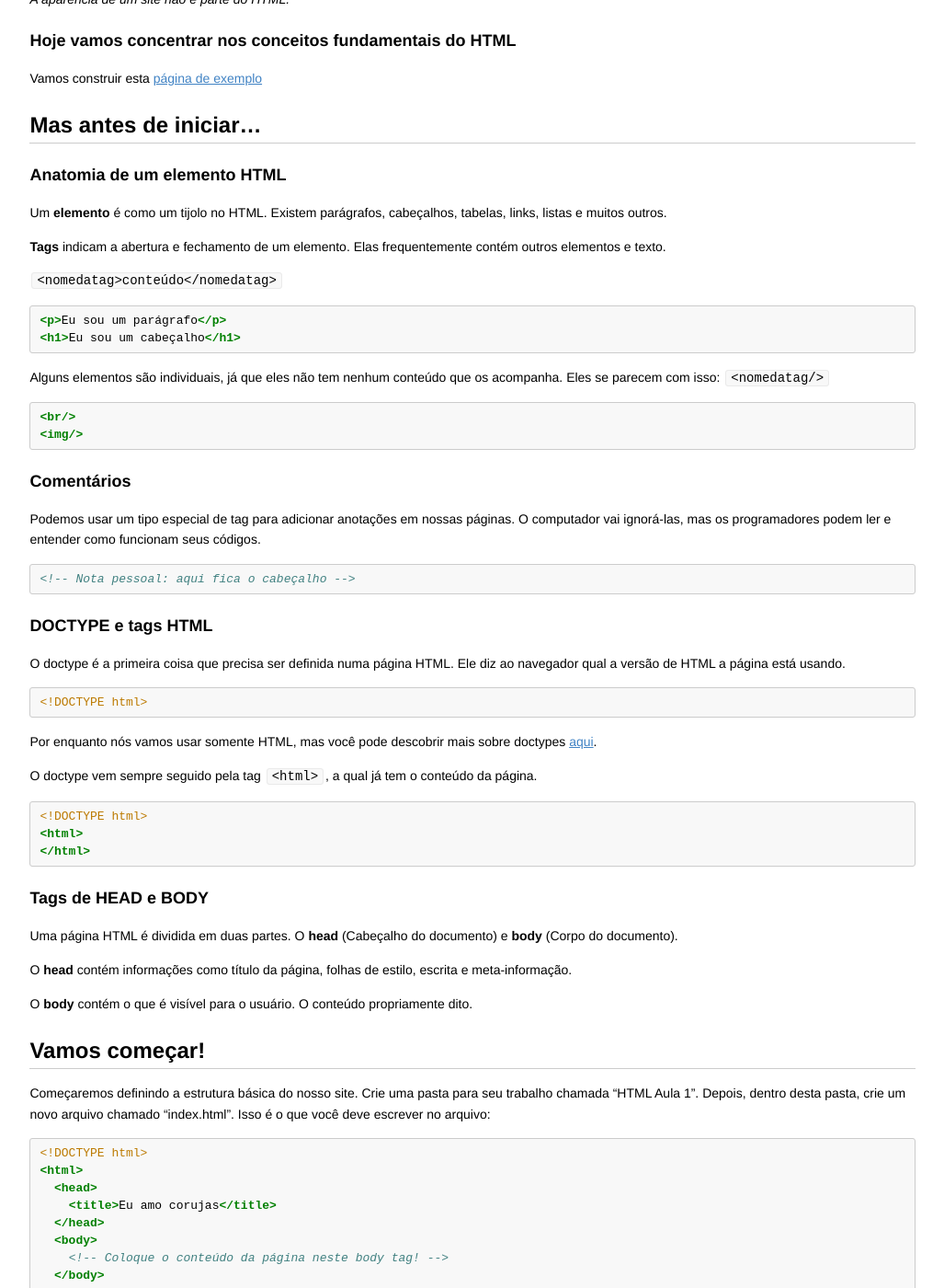
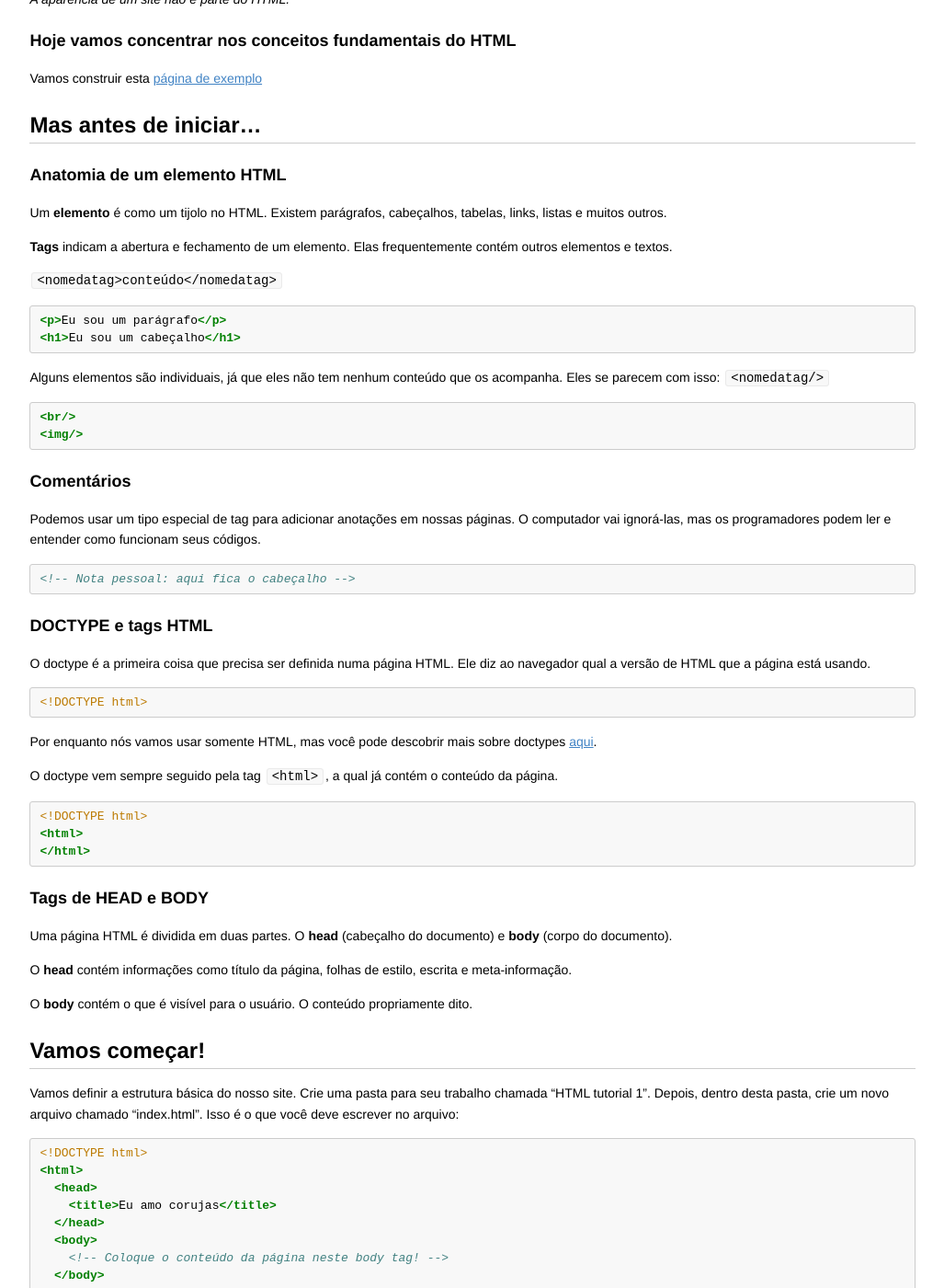
Before and after one commit to codebar/tutorials, a Jekyll site: the page built from html/lesson1/tutorial.pt.md, in a window 1280 px wide and 1400 px high, scrolled down 485 px. Shown: the whole window at 92% size, without its empty margins (126-1153 px from the left). Built offline with Jekyll 4.4.1, drawn with Linux system fonts in a browser that asks for light colours; Markdown is read by kramdown in place of the engine named in the settings; some of the changed text lies outside the part shown.

Commit message:
Portuguese: HTML lesson 1 revised.

````diff
--- a/html/lesson1/tutorial.pt.md
+++ b/html/lesson1/tutorial.pt.md
@@ -35,7 +35,7 @@ Vamos construir esta [página de exemplo](/html/lesson1/example.pt.html "Eu amo
 
 Um **elemento** é como um tijolo no HTML. Existem parágrafos, cabeçalhos, tabelas, links, listas e muitos outros.
 
-**Tags** indicam a abertura e fechamento de um elemento. Elas frequentemente contém outros elementos e texto.
+**Tags** indicam a abertura e fechamento de um elemento. Elas frequentemente contém outros elementos e textos.
 
 `<nomedatag>conteúdo</nomedatag>`
 
@@ -62,7 +62,7 @@ Podemos usar um tipo especial de tag para adicionar anotações em nossas págin
 ### DOCTYPE e tags HTML
 
 O doctype é a primeira coisa que precisa ser definida numa página HTML.
-Ele diz ao navegador qual a versão de HTML a página está usando.
+Ele diz ao navegador qual a versão de HTML que a página está usando.
 
 ```html
 <!DOCTYPE html>
@@ -70,7 +70,7 @@ Ele diz ao navegador qual a versão de HTML a página está usando.
 
 Por enquanto nós vamos usar somente HTML, mas você pode descobrir mais sobre doctypes [aqui](http://www.w3.org/wiki/Doctypes_and_markup_styles).
 
-O doctype vem sempre seguido pela tag `<html>`, a qual já tem o conteúdo da página.
+O doctype vem sempre seguido pela tag `<html>`, a qual já contém o conteúdo da página.
 
 ```html
 <!DOCTYPE html>
@@ -80,7 +80,7 @@ O doctype vem sempre seguido pela tag `<html>`, a qual já tem o conteúdo da p
 
 ### Tags de HEAD e BODY
 
-Uma página HTML é dividida em duas partes. O **head** (Cabeçalho do documento) e **body** (Corpo do documento).
+Uma página HTML é dividida em duas partes. O **head** (cabeçalho do documento) e **body** (corpo do documento).
 
 O **head** contém informações como título da página, folhas de estilo, escrita e meta-informação.
 
@@ -89,7 +89,7 @@ O **body** contém o que é visível para o usuário. O conteúdo propriamente d
 
 ## Vamos começar!
 
-Começaremos definindo a estrutura básica do nosso site. Crie uma pasta para seu trabalho chamada "HTML Aula 1". Depois, dentro desta pasta, crie um novo arquivo chamado "index.html". Isso é o que você deve escrever no arquivo:
+Vamos definir a estrutura básica do nosso site. Crie uma pasta para seu trabalho chamada "HTML tutorial 1". Depois, dentro desta pasta, crie um novo arquivo chamado "index.html". Isso é o que você deve escrever no arquivo:
 
 ```html
 <!DOCTYPE html>
````
Also changed, not shown: other parts of html/lesson1/tutorial.pt.md (+17 -17 lines).
